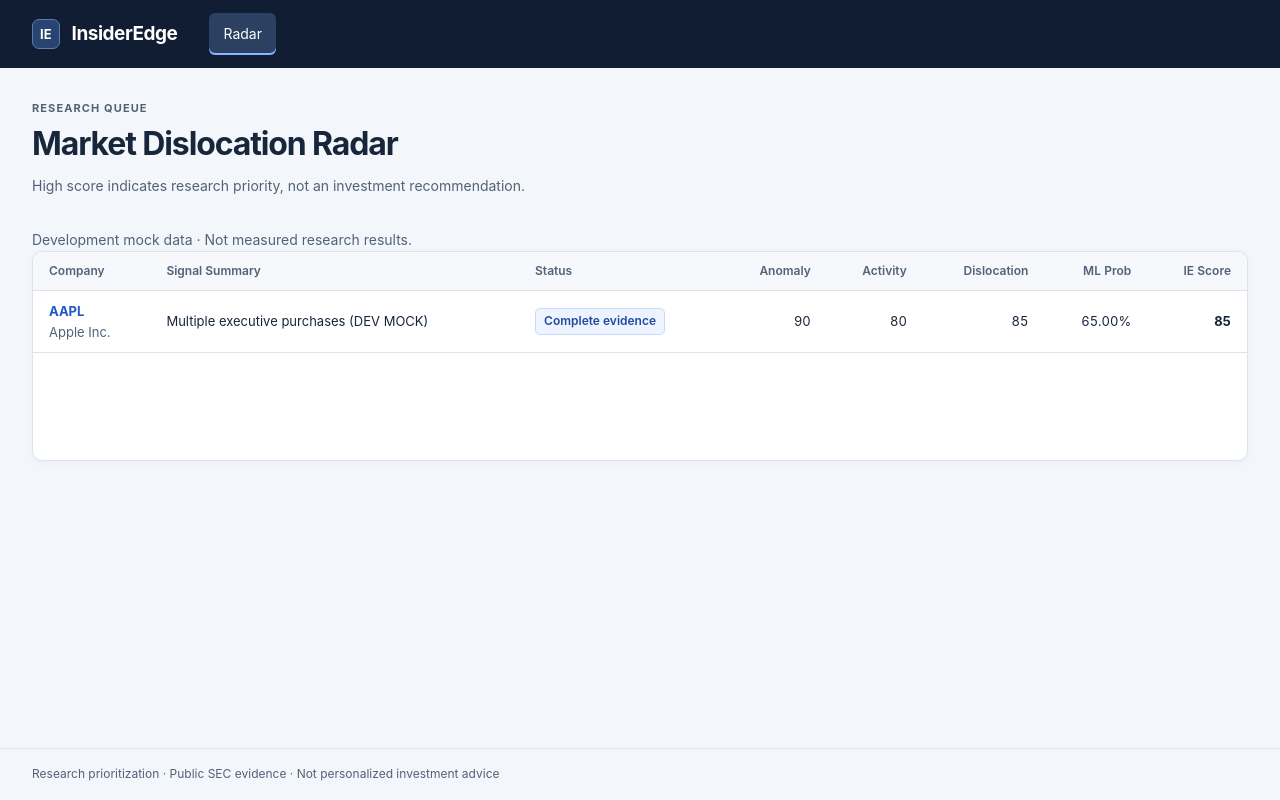
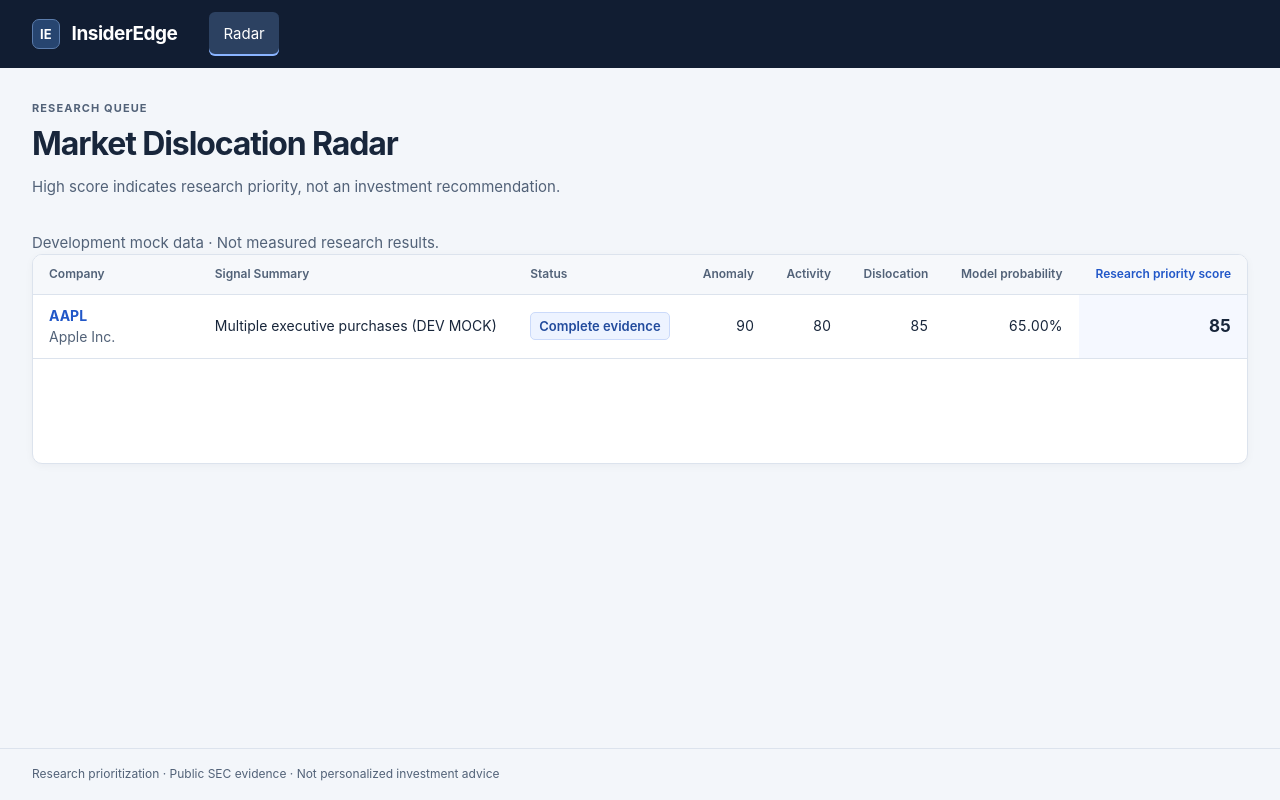
Before and after one commit to hmin6/InsiderEdge, a React (Vite) app in the folder frontend/: page / in a window 1280 px wide. Built offline with nearby package versions, Linux system fonts and the light colour scheme; no server answers.

Commit message:
Issue#31—Final demo polish

```diff
--- a/frontend/src/components/AnalystBrief.tsx
+++ b/frontend/src/components/AnalystBrief.tsx
@@ -74,7 +74,7 @@ function BriefRequest({ ticker }: { ticker: string }) {
         <p role="status" className="ie-sr-only">Analyst brief ready.</p>
         <BriefTranscript transcript={brief.transcript} />
         {audioUrl && !audioError && <>
-          <audio ref={audio} controls preload="none" src={audioUrl} aria-label={`Analyst brief for ${ticker}`} onError={() => setAudioError(true)} style={{ maxWidth: '100%' }} />
+          <audio className="ie-audio-player" ref={audio} controls preload="none" src={audioUrl} aria-label={`Analyst brief for ${ticker}`} onError={() => setAudioError(true)} style={{ maxWidth: '100%' }} />
           <div><button className="ie-button" onClick={replay}>Replay from start</button></div>
         </>}
         {audioError && <p role="status" className="ie-muted">Audio unavailable. The transcript remains available above.</p>}
--- a/frontend/src/components/PriceChart.tsx
+++ b/frontend/src/components/PriceChart.tsx
@@ -43,31 +43,34 @@ export function PriceChart({ prices, transactions }: PriceChartProps) {
   }
 
   return (
-    <div style={{ width: '100%', height: 400 }}>
+    <div className="ie-price-chart" style={{ width: '100%', height: 400 }}>
       <ResponsiveContainer>
         <LineChart data={prices} margin={{ top: 20, right: 20, left: 0, bottom: 0 }}>
           <CartesianGrid strokeDasharray="3 3" vertical={false} stroke="var(--ie-border)" />
           <XAxis
             dataKey="date"
-            tick={{ fontSize: 12, fill: 'var(--ie-muted)' }}
+            tick={{ fontSize: 14, fill: 'var(--ie-muted)' }}
             tickFormatter={(val) => val.substring(5)}
             tickMargin={10}
+            minTickGap={32}
           />
           <YAxis
             domain={['auto', 'auto']}
-            tick={{ fontSize: 12, fill: 'var(--ie-muted)' }}
+            tick={{ fontSize: 14, fill: 'var(--ie-muted)' }}
             tickFormatter={(val) => `$${val.toFixed(0)}`}
-            width={60}
+            width={72}
           />
           <Tooltip
             contentStyle={{ borderRadius: '8px', border: '1px solid var(--ie-border)', boxShadow: 'var(--ie-shadow)' }}
             labelStyle={{ fontWeight: 600, color: 'var(--ie-text)', marginBottom: '4px' }}
+            formatter={(value) => typeof value === 'number' ? `$${value.toFixed(2)}` : String(value)}
           />
           <Line
             type="monotone"
             dataKey="analysis_price"
+            name="Adjustment-aware price"
             stroke="var(--ie-text)"
-            strokeWidth={2}
+            strokeWidth={2.5}
             dot={false}
             animationDuration={300}
             isAnimationActive={!reducedMotion}
@@ -78,10 +81,10 @@ export function PriceChart({ prices, transactions }: PriceChartProps) {
               key={`${marker.transaction_id}-${idx}`}
               x={marker.filing_date}
               y={marker.chartPrice}
-              r={5}
+              r={6}
               fill="var(--ie-primary)"
               stroke="#fff"
-              strokeWidth={2}
+              strokeWidth={2.5}
             />
           ))}
         </LineChart>
--- a/frontend/src/components/ResearchStates.tsx
+++ b/frontend/src/components/ResearchStates.tsx
@@ -19,7 +19,7 @@ export function StatisticsEvidence({ data }: { data: StatisticsResponse }) {
       {data.anomaly.score === null && <StateMessage title="Insufficient anomaly history">Anomaly evidence is unavailable; it is not a zero score.</StateMessage>}
     </Panel>
     <Panel title="Event Study & Statistical Evidence">
-      <dl className="ie-stack">{(['car5', 'car30', 'car90'] as const).map(key => <div key={key}><dt>{key.toUpperCase()}</dt><dd>{numeric(data.event_study[key], true)}</dd></div>)}</dl>
+      <dl className="ie-metric-grid">{(['car5', 'car30', 'car90'] as const).map(key => <div key={key}><dt>{key.toUpperCase()}</dt><dd>{numeric(data.event_study[key], true)}</dd></div>)}</dl>
       {(data.event_study.car30 === null || data.event_study.car90 === null) && <p className="ie-muted">Unavailable horizons may need more completed trading sessions or estimation history. Future CAR is not yet known.</p>}
       {data.event_study.status !== 'complete' && <p className="ie-muted">Event-study evidence is incomplete or has insufficient estimation history.</p>}
       <p>Comparable events: {numeric(v.comparable_event_count)} · Mean CAR30: {numeric(v.mean_car30, true)}</p>
@@ -32,7 +32,7 @@ export function StatisticsEvidence({ data }: { data: StatisticsResponse }) {
 }
 export function PredictionEvidence({ data }: { data: PredictionResponse }) {
   return <Panel title="ML Prediction">
-    {data.outperformance_probability === null ? <StateMessage title="Model prediction unavailable">No model probability is available for this event.</StateMessage> : <p>Benchmark-outperformance probability: {numeric(data.outperformance_probability, true)}</p>}
+    {data.outperformance_probability === null ? <StateMessage title="Model prediction unavailable">No model probability is available for this event.</StateMessage> : <p className="ie-model-probability">Benchmark-outperformance probability: <strong>{numeric(data.outperformance_probability, true)}</strong></p>}
     <p className="ie-muted">{data.model_name || 'Model unavailable'}</p>
   </Panel>;
 }
--- a/frontend/src/pages/RadarPage.tsx
+++ b/frontend/src/pages/RadarPage.tsx
@@ -63,8 +63,8 @@ export default function RadarPage() {
                 <th className="ie-number">Anomaly</th>
                 <th className="ie-number">Activity</th>
                 <th className="ie-number">Dislocation</th>
-                <th className="ie-number">ML Prob</th>
-                <th className="ie-number">IE Score</th>
+                <th className="ie-number">Model probability</th>
+                <th className="ie-number ie-priority-column">Research priority score</th>
               </tr>
             </thead>
             <tbody>
@@ -96,7 +96,7 @@ export default function RadarPage() {
                   <td className="ie-number">
                     {numeric(item.ml_outperformance_probability, true)}
                   </td>
-                  <td className="ie-number">
+                  <td className="ie-number ie-priority-column">
                     <strong>
                       {numeric(item.insider_edge_score)}
                     </strong>
--- a/frontend/src/styles/index.css
+++ b/frontend/src/styles/index.css
@@ -12,7 +12,7 @@
 @media (prefers-reduced-motion: reduce) { .ie-explanation-sections { animation: none !important; } }
 
 * { box-sizing: border-box; }
-body { margin: 0; background: var(--ie-workspace); color: var(--ie-text); font: 14px/1.55 var(--ie-font); }
+body { margin: 0; background: var(--ie-workspace); color: var(--ie-text); font: 15px/1.55 var(--ie-font); }
 button, input, select, textarea { font: inherit; }
 a { color: var(--ie-primary); }
 h1, h2, h3, p { margin: 0; }
@@ -44,7 +44,7 @@ h3 { font-size: 14px; font-weight: 650; }
 .ie-section-heading p { color: var(--ie-muted); font-size: 13px; margin-top: var(--ie-space-1); }
 .ie-panel-body { padding: var(--ie-space-5); }
 .ie-muted { color: var(--ie-muted); }
-.ie-badge { display: inline-flex; align-items: center; border: 1px solid #d5deea; border-radius: 5px; padding: 3px 8px; font-size: 12px; font-weight: 600; background: #f0f3f7; color: #45546a; white-space: nowrap; }
+.ie-badge { display: inline-flex; align-items: center; border: 1px solid #d5deea; border-radius: 5px; padding: 3px 8px; font-size: 13px; font-weight: 600; background: #f0f3f7; color: #45546a; white-space: normal; }
 .ie-badge--info { background: #edf3ff; border-color: #cbdafa; color: #224b9d; }
 .ie-badge--warning { background: #fff7e6; border-color: #ecd7a2; color: #775415; }
 .ie-badge--positive { background: #edf7f1; border-color: #bddac9; color: #21603d; }
@@ -73,12 +73,36 @@ h3 { font-size: 14px; font-weight: 650; }
 .ie-reveal { animation: ie-enter var(--ie-duration-normal) var(--ie-ease); }
 @keyframes ie-enter { from { opacity: 0; transform: translateY(4px); } to { opacity: 1; transform: translateY(0); } }
 .ie-table-scroll { max-width: 100%; overflow-x: auto; }
-.ie-table { width: 100%; border-collapse: collapse; font-size: 13px; text-align: left; }
+.ie-table { width: 100%; border-collapse: collapse; font-size: 14px; text-align: left; }
 .ie-table th { background: #f6f8fb; color: var(--ie-muted); font-size: 12px; font-weight: 600; }
 .ie-table th, .ie-table td { padding: 10px 16px; border-bottom: 1px solid var(--ie-border); }
 .ie-table tbody tr { transition: background-color var(--ie-duration-fast); }
-.ie-table tbody tr:hover { background: #f3f7fd; }
+.ie-table tbody tr:hover, .ie-table tbody tr:focus-within { background: #edf3fc; }
 .ie-number { font-variant-numeric: tabular-nums; text-align: right; }
+.ie-table .ie-number { white-space: nowrap; }
+.ie-table td:first-child { min-width: 165px; }
+.ie-table th.ie-priority-column { color: var(--ie-primary); }
+.ie-table td.ie-priority-column { font-size: 17px; font-weight: 650; background: #f5f8ff; }
+.ie-table th { white-space: nowrap; }
+.ie-table-scroll:focus-visible { outline-offset: -3px; }
+.ie-explanation-sections { max-width: 86ch; }
+.ie-explanation-sections section + section { padding-top: var(--ie-space-4); border-top: 1px solid var(--ie-border); }
+.ie-explanation-sections h3 { font-size: 16px; }
+.ie-audio-player { width: 100%; max-width: 560px; min-height: 44px; }
+.ie-metric-grid { display: grid; grid-template-columns: repeat(3, minmax(0, 1fr)); gap: var(--ie-space-4); margin: 0 0 var(--ie-space-5); }
+.ie-metric-grid > div { padding: var(--ie-space-3); border: 1px solid var(--ie-border); border-radius: 6px; background: #f6f8fb; }
+.ie-metric-grid dt { color: var(--ie-muted); font-size: 13px; font-weight: 600; }
+.ie-metric-grid dd { margin: var(--ie-space-1) 0 0; font-size: 18px; font-weight: 650; font-variant-numeric: tabular-nums; overflow-wrap: anywhere; }
+.ie-model-probability strong { display: block; font-size: 28px; font-variant-numeric: tabular-nums; margin-top: var(--ie-space-2); }
+.ie-panel-body > p + p { margin-top: var(--ie-space-2); }
+.ie-panel-body > .ie-state { margin-top: var(--ie-space-3); }
+.ie-skeleton-content > .ie-skeleton:nth-child(3) { width: 86%; }
+.ie-skeleton-content > .ie-skeleton:last-child { width: 68%; }
+@media (max-width: 480px) {
+  .ie-metric-grid { grid-template-columns: minmax(0, 1fr); }
+  .ie-score-component { grid-template-columns: minmax(0, 1fr); }
+  .ie-score-component dd { text-align: left; padding-left: 22px; }
+}
 @media (max-width: 800px) {
   .ie-grid { grid-template-columns: minmax(0, 1fr); }
   .ie-topbar { padding: 12px 20px; gap: 12px 20px; }
--- a/frontend/src/styles/score.css
+++ b/frontend/src/styles/score.css
@@ -1,21 +1,21 @@
 .ie-score { display: grid; grid-template-columns: minmax(160px, .8fr) minmax(0, 1.4fr); gap: var(--ie-space-6); align-items: center; }
 .ie-score-headline { text-align: center; }
-.ie-score-dial { position: relative; width: 170px; max-width: 100%; margin: 0 auto var(--ie-space-3); }
+.ie-score-dial { position: relative; width: 190px; max-width: 100%; margin: 0 auto var(--ie-space-3); }
 .ie-score-dial svg { display: block; width: 100%; }
 .ie-score-dial circle { fill: none; stroke-width: 7px; }
 .ie-score-track { stroke: var(--ie-border); }
 .ie-score-fill { stroke: var(--ie-primary); transform: rotate(-90deg); transform-origin: center; }
 .ie-score-number { position: absolute; inset: 0; display: flex; flex-direction: column; align-items: center; justify-content: center; font-variant-numeric: tabular-nums; }
-.ie-score-number strong { max-width: 115px; overflow-wrap: anywhere; font-size: 32px; line-height: 1.15; letter-spacing: -.035em; }
+.ie-score-number strong { max-width: 138px; overflow-wrap: anywhere; font-size: 36px; line-height: 1.15; letter-spacing: -.035em; }
 .ie-score-number > span { font-size: 12px; color: var(--ie-muted); margin-top: 4px; }
 .ie-score-priority { font-size: 15px; font-weight: 650; }
 .ie-score-headline > .ie-muted { font-size: 12px; margin-top: 4px; }
 .ie-score-components { margin: 0; display: grid; gap: var(--ie-space-4); }
 .ie-score-component { display: grid; grid-template-columns: 1fr auto; gap: 6px 12px; align-items: baseline; }
-.ie-score-component dt { font-size: 13px; font-weight: 600; }
+.ie-score-component dt { font-size: 14px; font-weight: 600; }
 .ie-score-letter { display: inline-block; width: 22px; color: var(--ie-muted); }
-.ie-score-component dd { margin: 0; font-size: 12px; text-align: right; font-variant-numeric: tabular-nums; overflow-wrap: anywhere; }
-.ie-score-bar { grid-column: 1 / -1; height: 5px; border-radius: 3px; background: var(--ie-border); overflow: hidden; }
+.ie-score-component dd { margin: 0; font-size: 13px; text-align: right; font-variant-numeric: tabular-nums; overflow-wrap: anywhere; }
+.ie-score-bar { grid-column: 1 / -1; height: 6px; border-radius: 3px; background: var(--ie-border); overflow: hidden; }
 .ie-score-bar span { display: block; height: 100%; background: var(--ie-primary); transform-origin: left; }
 .ie-score-note { margin-top: var(--ie-space-5); padding-top: var(--ie-space-4); border-top: 1px solid var(--ie-border); color: var(--ie-muted); font-size: 12px; }
 .ie-score-note p + p { margin-top: var(--ie-space-2); }
```
Also changed, not shown: 1 other file (tests, documents, lock files or other folders).
